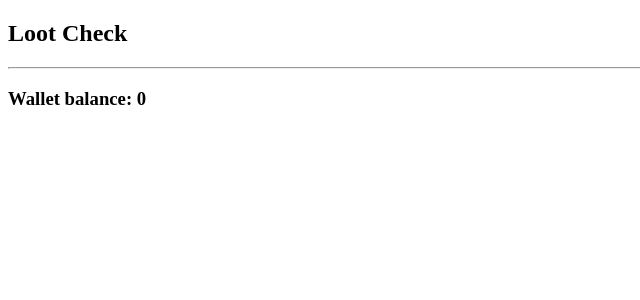
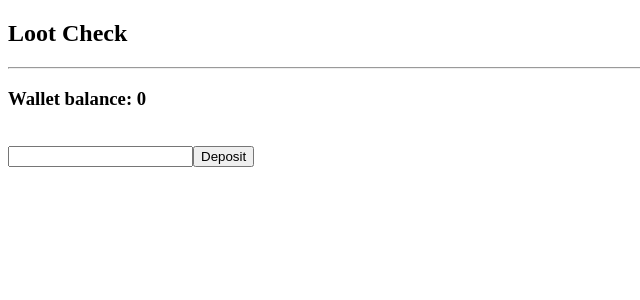
Before and after one commit to fterradev/lootcheck, a React (Create React App) app: page / in a window 1280 px wide. Shown: the top 300 px of the page, without its empty margins (0-640 px from the left). Built offline with nearby package versions, Linux system fonts and the light colour scheme.

Commit message:
feat: Make deposit really work

```diff
--- a/src/components/Wallet.js
+++ b/src/components/Wallet.js
@@ -1,14 +1,32 @@
 import React, { Component } from 'react';
 import { connect } from 'react-redux';
+import { deposit } from '../actions/balance';
 
 export class Wallet extends Component {
+  constructor() {
+    super();
+    this.state = {
+      balance: undefined
+    };
+  }
+
+  updateBalance = event =>
+    this.setState({ balance: parseInt(event.target.value) });
+
+  deposit = () => this.props.deposit(this.state.balance);
+
   render() {
     return (
       <div>
         <h3 className="balance">Wallet balance: {this.props.balance}</h3>
+        <br />
+        <input className="input-wallet" onChange={this.updateBalance} />
+        <button className="btn-deposit" onClick={this.deposit}>
+          Deposit
+        </button>
       </div>
     );
   }
 }
 
-export default connect(state => ({ balance: state }), null)(Wallet);
+export default connect(state => ({ balance: state }), { deposit })(Wallet);
```
Also changed, not shown: 2 other files (tests, documents, lock files or other folders).
